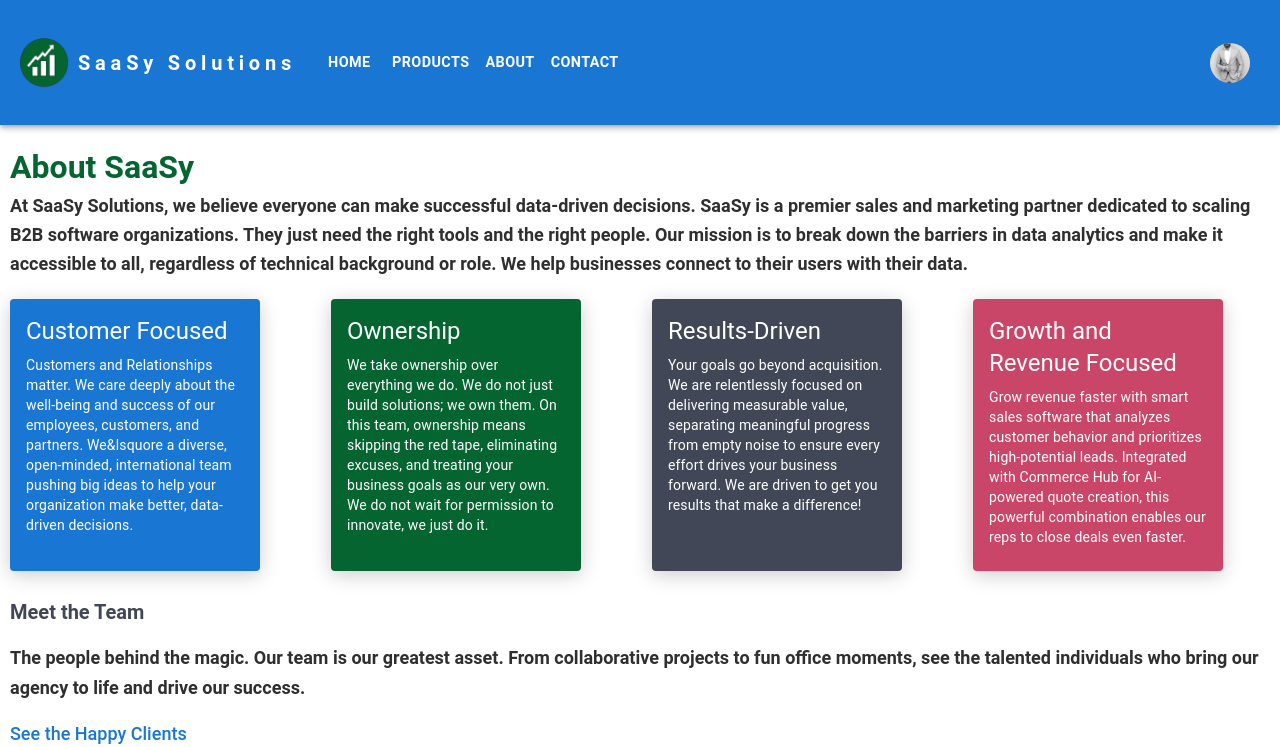
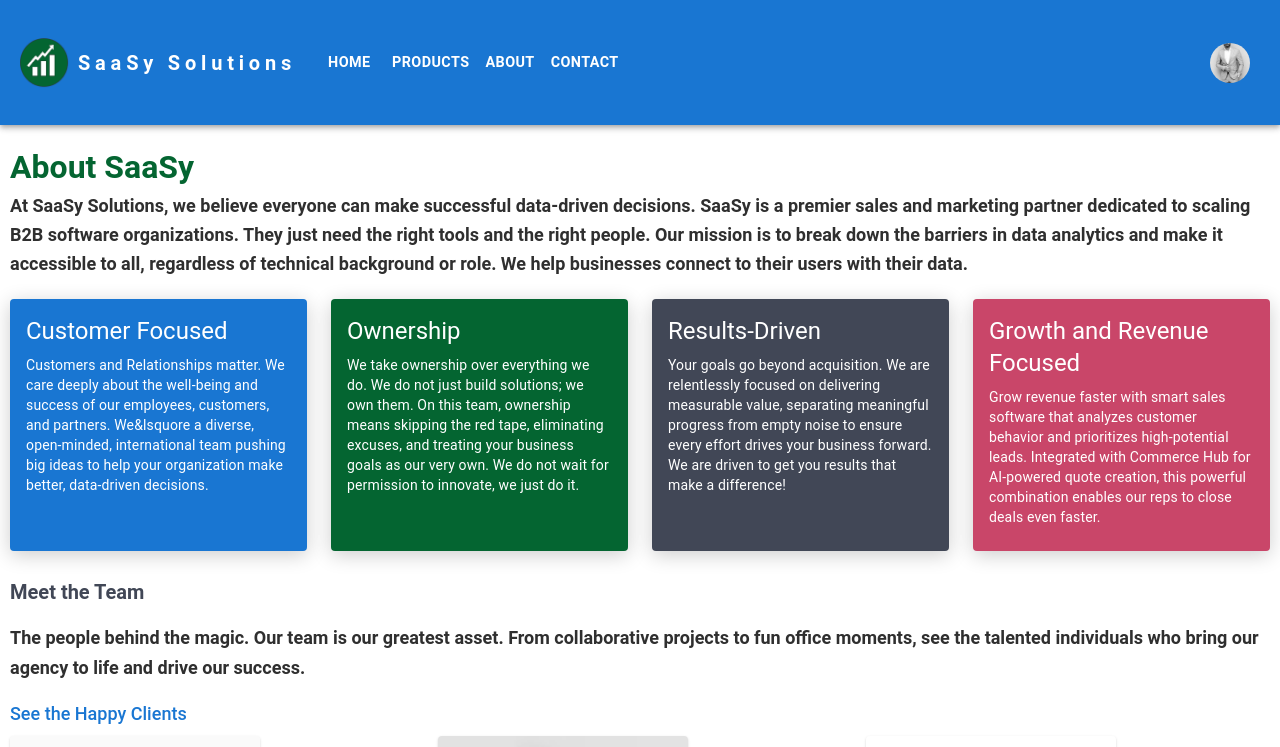
Before and after one commit to SurfBDeployments/SaasySolutions, a Next.js app: page /about in a window 1280 px wide. Shown: the top 747 px of the page. Built offline with nearby package versions, Linux system fonts and the light colour scheme.

Commit message:
card width adjustment

```diff
--- a/app/about/page.tsx
+++ b/app/about/page.tsx
@@ -17,7 +17,7 @@ import Footer from '../components/footer';
 
 export function Customer() {
   return (
-    <Card sx={{ maxWidth: 250, width: '100%', height: '100%', backgroundColor: '#1976d2', color: '#fff',elevation: 3, boxShadow: '0px 4px 20px rgba(0, 0, 0, 0.2)' }}>
+    <Card sx={{ maxWidth: 300, width: '100%', height: '100%', backgroundColor: '#1976d2', color: '#fff',elevation: 3, boxShadow: '0px 4px 20px rgba(0, 0, 0, 0.2)' }}>
 
       <CardContent>
         <Typography gutterBottom variant="h5" component="div">
@@ -33,7 +33,7 @@ export function Customer() {
 }
 export function Results() {
   return (
-    <Card sx={{ maxWidth: 250, height: '100%', elevation: 3, boxShadow: '0px 4px 20px rgba(0, 0, 0, 0.2)', backgroundColor: '#414756', color: '#fff' }}>
+    <Card sx={{ maxWidth: 300, height: '100%', elevation: 3, boxShadow: '0px 4px 20px rgba(0, 0, 0, 0.2)', backgroundColor: '#414756', color: '#fff' }}>
 
       <CardContent>
         <Typography gutterBottom variant="h5" component="div">
@@ -49,7 +49,7 @@ export function Results() {
 }
 export function Ownership() {
   return (
-    <Card sx={{ maxWidth: 250, height: '100%', backgroundColor: '#046531', color: '#fff',elevation: 3, boxShadow: '0px 4px 20px rgba(0, 0, 0, 0.2)' }}>
+    <Card sx={{ maxWidth: 300, height: '100%', backgroundColor: '#046531', color: '#fff',elevation: 3, boxShadow: '0px 4px 20px rgba(0, 0, 0, 0.2)' }}>
 
       <CardContent>
         <Typography gutterBottom variant="h5" component="div">
@@ -66,7 +66,7 @@ export function Ownership() {
 }
 export function Revenue() {
   return (
-    <Card sx={{ maxWidth: 250, height: '100%', backgroundColor: '#c94669', color: '#fff',elevation: 3, boxShadow: '0px 4px 20px rgba(0, 0, 0, 0.2)' }}>
+    <Card sx={{ maxWidth: 300, height: '100%', backgroundColor: '#c94669', color: '#fff',elevation: 3, boxShadow: '0px 4px 20px rgba(0, 0, 0, 0.2)' }}>
 
       <CardContent>
         <Typography gutterBottom variant="h5" component="div">
@@ -261,20 +261,14 @@ export default function Home() {
             <h1 className="max-w-m text-4xl font-semibold">About SaaSy</h1>
             <h3 className="max-w-m text-2xl font-condensed-light leading-relaxed" style={{ marginBottom: '20px' }}>At SaaSy Solutions, we believe everyone can make successful data-driven decisions. SaaSy is a premier sales and marketing partner dedicated to scaling B2B software organizations. They just need the right tools and the right people. Our mission is to break down the barriers in data analytics and make it accessible to all, regardless of technical background or role. We help businesses connect to their users with their data.</h3>
 
-
             <AboutGrid />
-
-
             <h2 className="max-w-m text-4xl font-semibold" style={{ marginTop: '20px' }}>Meet the Team</h2>
             <h3 className="max-w-m text-2xl font-condensed-light leading-relaxed" style={{ marginBottom: '20px' }}>The people behind the magic.
               Our team is our greatest asset. From collaborative projects to fun office moments, see the talented individuals who bring our agency to life and drive our success.</h3>
             <h3><a href="/users">See the Happy Clients</a></h3>
             <ResponsiveGrid /></div>
         </div>
-
       </article>
-
-
 
       <Footer />
 
```
